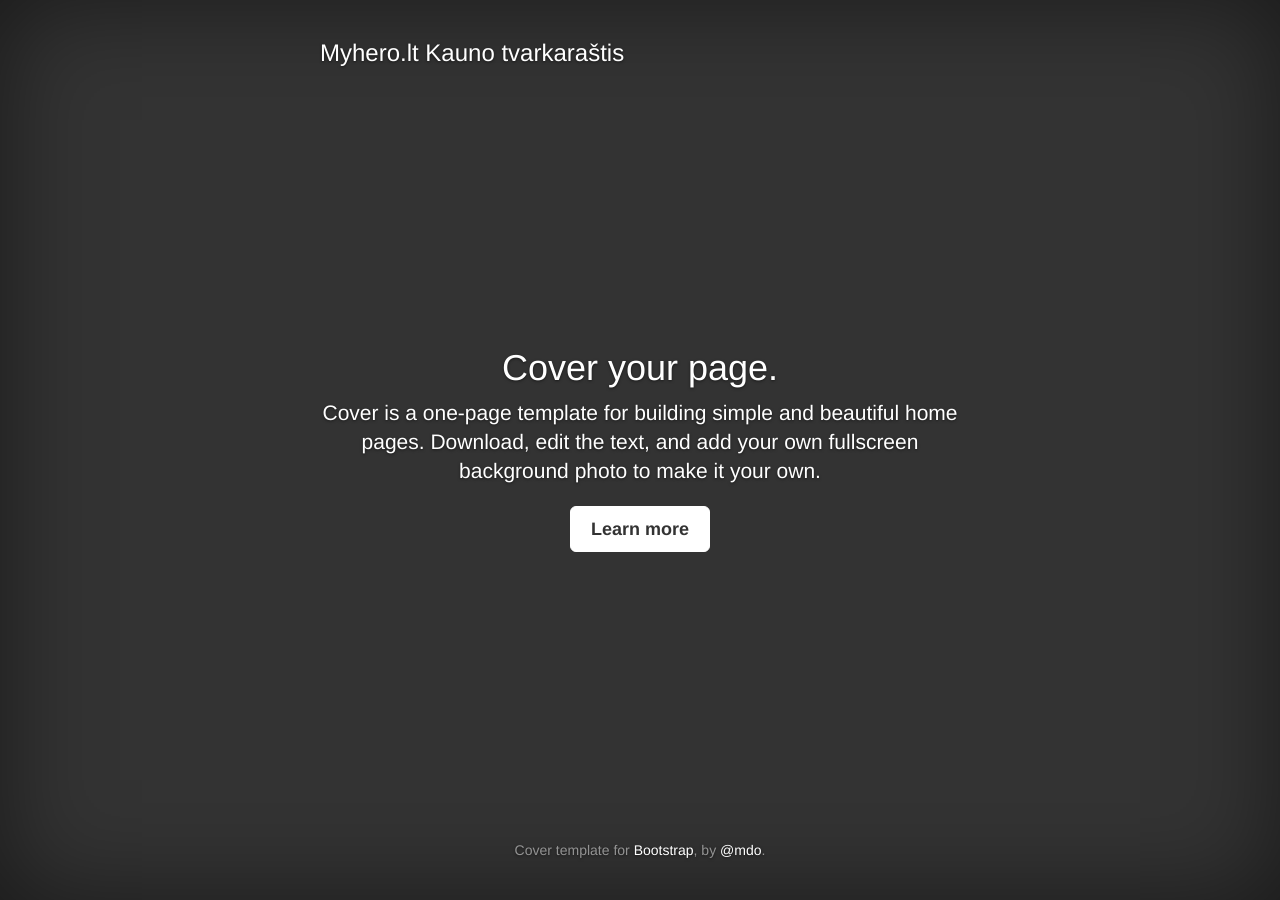
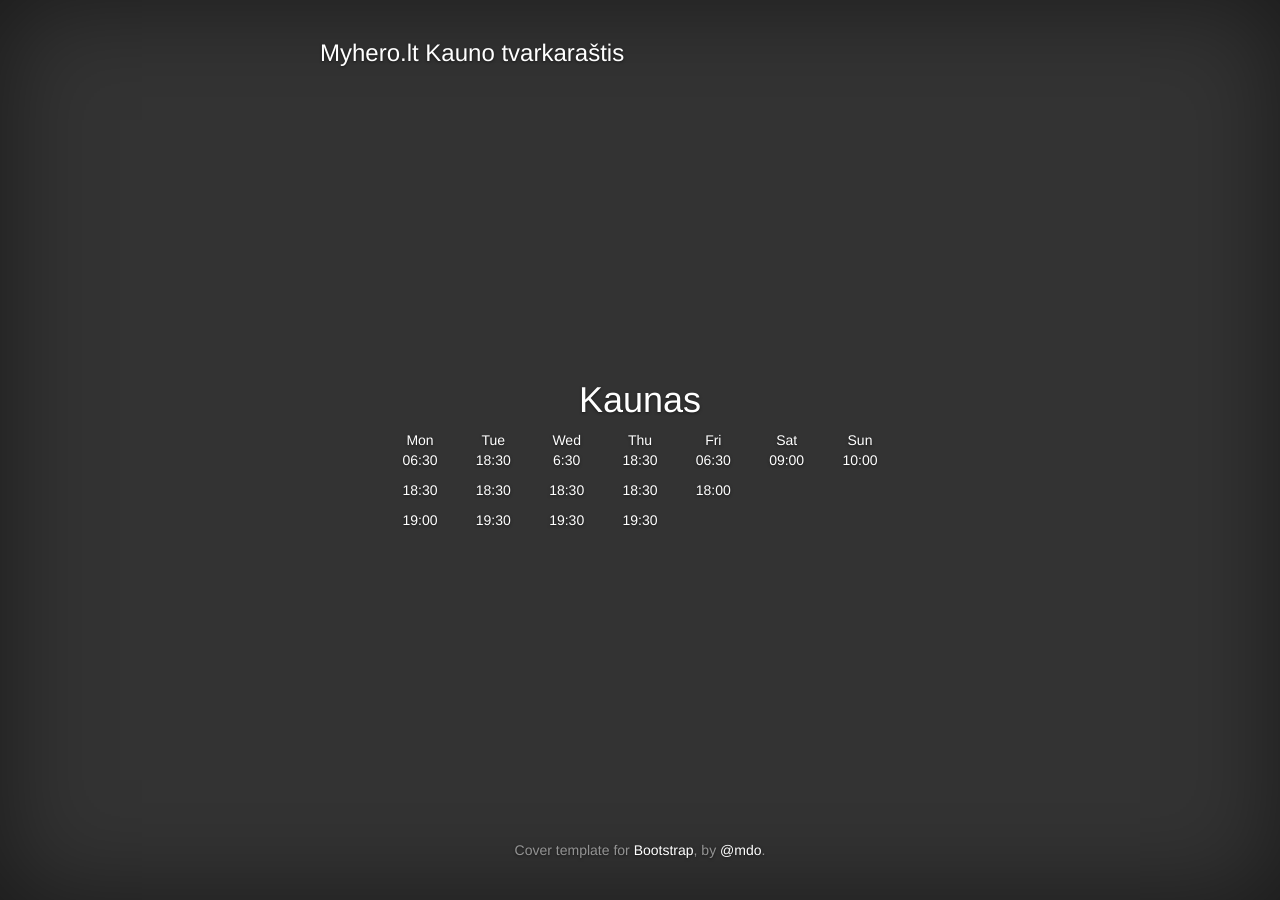
Before and after one commit to vaidas-lungis/myhero, a Jekyll site: the page built from index.html, in a window 1280 px wide. Built offline with Jekyll 4.4.1, drawn with Linux system fonts in a browser that asks for light colours; nearby versions of some CDN libraries.

Commit message:
complete schedule printed v0.5

```diff
--- /dev/null
+++ b/_data/schedules.yml
@@ -0,0 +1,95 @@
+Kaunas:
+   Monday:
+    events:
+      -
+          starts_at: "06:30"
+          type: "Siauciam"
+          coach: "Mindaugas"
+          place: "Loftas"
+      -
+          starts_at: "18:30"
+          type: "Nemokama"
+          coach: "Multi"
+          place: "Hale"
+      -
+          starts_at: "19:00"
+          type: "Siauciam"
+          coach: "Asta"
+          place: "Loftas"
+   Tuesday:
+    events:
+      -
+          starts_at: "18:30"
+          type: "Žemo intensyvumo"
+          coach: "Asta"
+          place: "Loftas"
+      -
+          starts_at: "18:30"
+          type: "Jega"
+          coach: "Ignas"
+          place: "Angaras"
+      -
+          starts_at: "19:30"
+          type: "Jega"
+          coach: "Ignas"
+          place: "Loftas"
+   Wednesday:
+    events:
+      -
+          starts_at: "6:30"
+          type: "Liemuo"
+          coach: "Inga"
+          place: "Loftas"
+      -
+          starts_at: "18:30"
+          type: "Liemuo"
+          coach: "Inga"
+          place: "Angaras"
+      -
+          starts_at: "19:30"
+          type: "Rebefingas"
+          coach: "Asta"
+          place: "Loftas"
+   Thursday:
+    events:
+      -
+          starts_at: "18:30"
+          type: "Žemo intensyvumo"
+          coach: "Asta"
+          place: "Loftas"
+      -
+          starts_at: "18:30"
+          type: "Jega"
+          coach: "Ignas"
+          place: "Angaras"
+      -
+          starts_at: "19:30"
+          type: "Jega"
+          coach: "Asta"
+          place: "Loftas"
+   Friday:
+    events:
+      -
+          starts_at: "06:30"
+          type: "Siauciam"
+          coach: "Asta"
+          place: "Loftas"
+      -
+          starts_at: "18:00"
+          type: "Special event"
+          coach: "Multiple"
+          place: "Loftas"
+   Saturday:
+    events:
+      -
+          starts_at: "09:00"
+          type: "Sirdis"
+          coach: "Ignas"
+          place: "KTU"
+   Sunday:
+    events:
+      -
+          starts_at: "10:00"
+          type: "Mix"
+          coach: "Ausra"
+          place: "Loftas"
--- /dev/null
+++ b/_includes/day-events.html
@@ -0,0 +1,3 @@
+{% for event in include.events %}
+<p>{{event.starts_at}}</p>
+{% endfor %}
--- /dev/null
+++ b/_includes/schedule-table.html
@@ -0,0 +1,55 @@
+<div>
+    <!--Include vardas: {{ site.data.schedules.Kaunas.Monday}}-->
+    <div class="col-md-4">
+        <div class="row">
+            <div class="col-md-4"></div> <!-- this column empty -->
+            <div class="col-md-4"> Mon </div>
+            <div class="col-md-4"> Tue </div>
+        </div>
+    </div>
+
+    <div class="col-md-8">
+        <div class="row">
+            <div class="col-md-2"> Wed </div>
+            <div class="col-md-2"> Thu </div>
+            <div class="col-md-2"> Fri </div>
+            <div class="col-md-2"> Sat </div>
+            <div class="col-md-2"> Sun </div>
+            <div class="col-md-2"></div> <!-- this column empty -->
+        </div>
+    </div>
+
+    <div class="col-md-4">
+        <div class="row">
+            <div class="col-md-4"> </div> <!-- this column empty -->
+            <div class="col-md-4">
+                {% include day-events.html events=site.data.schedules.Kaunas.Monday.events %}
+            </div>
+            <div class="col-md-4">
+                {% include day-events.html events=site.data.schedules.Kaunas.Tuesday.events %}
+            </div>
+        </div>
+    </div>
+
+    <div class="col-md-8">
+        <div class="row">
+            <div class="col-md-2">
+                {% include day-events.html events=site.data.schedules.Kaunas.Wednesday.events %}
+            </div>
+            <div class="col-md-2">
+                {% include day-events.html events=site.data.schedules.Kaunas.Thursday.events %}
+            </div>
+            <div class="col-md-2">
+                {% include day-events.html events=site.data.schedules.Kaunas.Friday.events %}
+            </div>
+            <div class="col-md-2">
+                {% include day-events.html events=site.data.schedules.Kaunas.Saturday.events %}
+            </div>
+            <div class="col-md-2">
+                {% include day-events.html events=site.data.schedules.Kaunas.Sunday.events %}
+            </div>
+            <div class="col-md-2"> </div> <!-- this column empty -->
+        </div>
+    </div>
+
+</div>
--- a/index.html
+++ b/index.html
@@ -3,9 +3,6 @@ layout: default
 ---
 
 <div class="inner cover">
-  <h1 class="cover-heading">Cover your page.</h1>
-  <p class="lead">Cover is a one-page template for building simple and beautiful home pages. Download, edit the text, and add your own fullscreen background photo to make it your own.</p>
-  <p class="lead">
-    <a href="#" class="btn btn-lg btn-default">Learn more</a>
-  </p>
+  <h1 class="cover-heading">Kaunas</h1>
+  {% include schedule-table.html %}
 </div>
```
Also changed, not shown: _data/venues.yml (added, +13 -0 lines).
